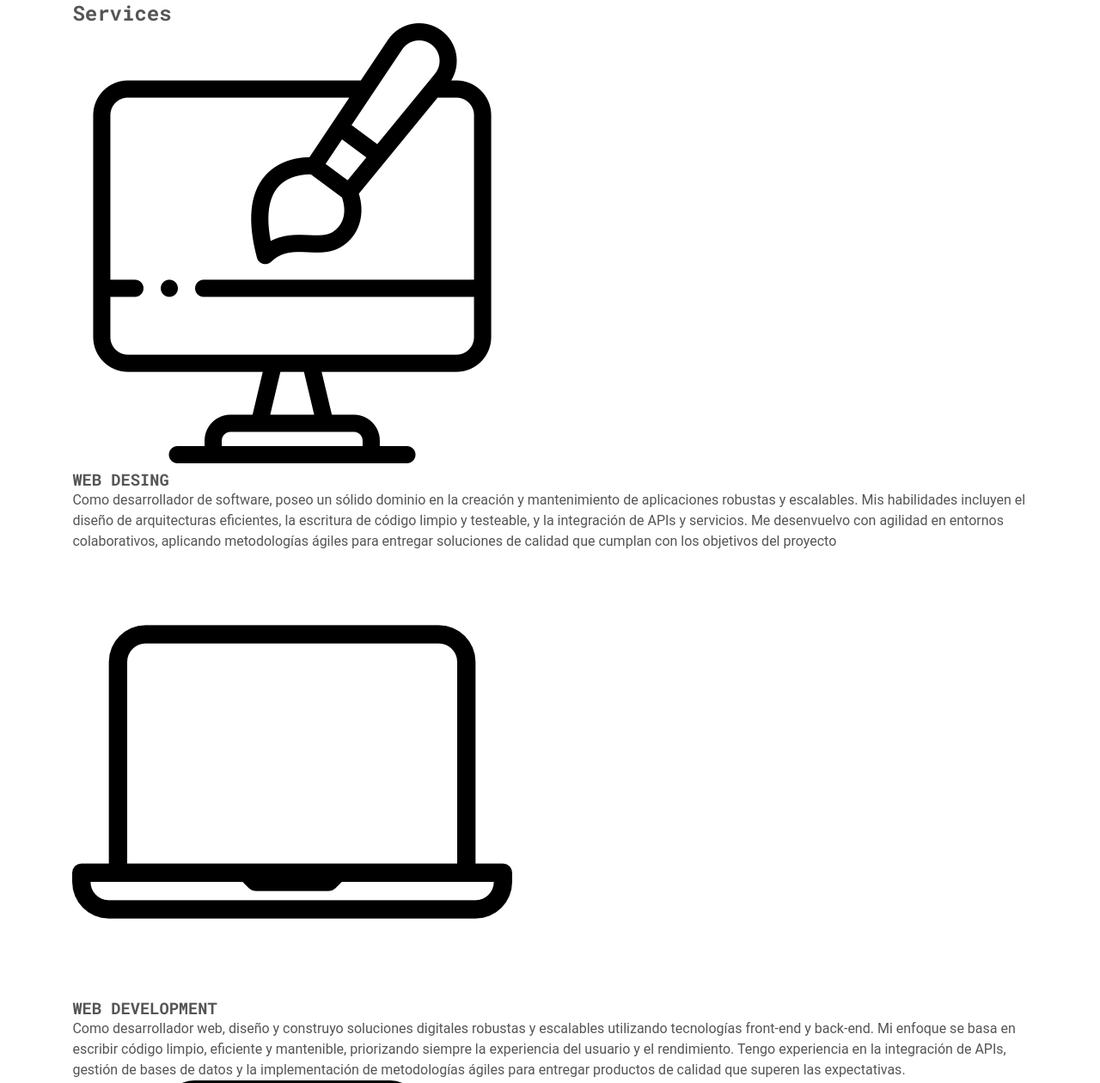
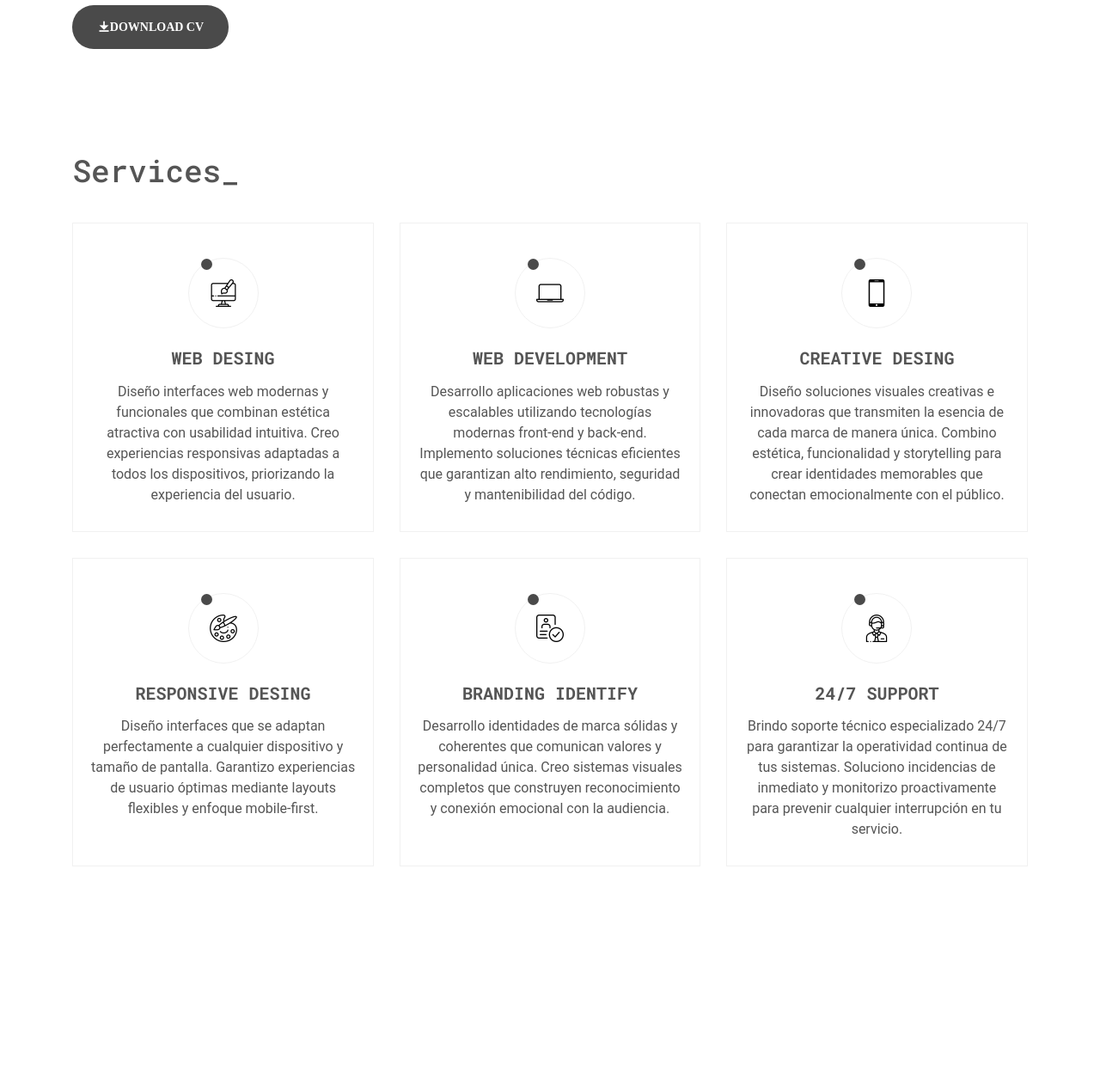
Before and after one commit to lilnewh/portafolio, a plain HTML site: page index.html in a window 1280 px wide. Shown: the part 878-2138 px from the top of the page at 86% size. Drawn offline with nearby package versions, Linux system fonts and the light colour scheme; a script that the page names is missing.

Commit message:
Estilos Video 2 y 3

```diff
--- a/estilos/style.css
+++ b/estilos/style.css
@@ -14,7 +14,7 @@
     --bg-color-alt: #e9ecef;
     --border-color: #f1f1f1;
     /*FUENTE Y TIPOGRAFIA*/
-    --roboto-font:'Roboto', san-serif;
+    --roboto-font:'Roboto', sans-serif;
     --mono-font: 'Roboto Mono', monospace;
     --font-japanese: 'Noto Sans JP', sans-serif;
     --fs-h1: 2.75rem;
@@ -85,6 +85,20 @@ textarea,input{
 .section{
     padding-top: 3.75rem;
     padding-bottom: 3.75rem;
+}
+.section_title{
+    font-size: var(--fs-h2);
+    line-height: 1.17em;
+    font-weight: var(--medium);
+    margin-bottom: 1.12em;
+}
+.text-lg{
+    font-size: var(--fs-lg);
+    line-height: 1.43em;
+}
+.text-sm{
+    font-size: var(--fs-sm);
+    line-height: 1.43em;
 }
 /*HEADER*/
 .header{
@@ -212,3 +226,84 @@ textarea,input{
     opacity: 1;
     color: var(--bg-color-alt)
 }
+/*SECTION HELLO*/
+.hello_details{
+    margin-bottom: 1.67em;
+    text-align: justify;
+}
+/*BUTTON DOWNLOAD*/
+.button{
+    display: inline-block;
+    background-color: var(--primary-color);
+    color: #fff;
+    padding: 1.1em 2.1em;
+    border-radius: 1.56rem;
+    font-weight: var(--semibold);
+    transition: 0.3s;
+}
+.button:hover{
+    background-color: rgb(163, 64, 64);
+}
+.button-flex{
+    display: inline-flex;
+    align-items: flex-start;
+    column-gap: 0.3rem;
+}
+/*ESTILOS PARA SERVICES*/
+.services_container{
+    grid-template-columns: repeat(3, 1fr);
+    gap: 1.875rem;
+}
+.services_item{
+    border: 1px solid var(--border-color);
+    padding: 2.5rem 1.25rem 1.875rem;
+    text-align: center;
+}
+.icon_box{
+    border: 1px solid var(--border-color);
+    width: 82px;
+    height: 82px;
+    border-radius: 50%;
+    margin: 0 auto;
+    margin-bottom: 1.25rem;
+    position: relative;
+    display: flex;
+}
+.services_icon{
+    width: 32px;
+    margin: auto;
+}
+.services_dot{
+    position: absolute;
+    left: 0;
+    top: 0;
+    width: 100%;
+    height: 100%;
+    /*background-color: #4a4a4a;/*TAPA NUESTRA IMAGEN
+    background-color: var(--text-color);*/
+    animation: service-dot 2s linear infinite;
+    animation-play-state: paused;
+}
+.services_item:hover,
+.services_icon{
+    animation-play-state: running;
+}
+@keyframes service-dot{
+    0%{
+        transform: rotate(0deg);
+    }
+    100%{
+        transform: rotate(1turn);
+    }
+}
+.dot{
+    width: 13px;
+    height: 13px;
+    background-color: var(--tittle-color);
+    border-radius: 50%;
+    position: absolute;
+    left: 0.9rem;
+}
+.services_title{
+    margin-bottom: 0.8rem;
+}
--- a/index.html
+++ b/index.html
@@ -32,7 +32,7 @@
                 </div>
             </div>
             <!--ETIQUETA MENU-->
-            <div class="nav__togle" id="nav-toggle">
+            <div class="nav__toggle" id="nav-toggle">
                 <i class="ri-menu-fill"></i>
             </div>
         </nav><!--FIN DE NAV-->
@@ -44,17 +44,17 @@
             <div class="home__container container grid">
                 <img src="img/imagen whatsapp.jpg" alt="Taylor Conejo" class="home__img">
                 <div class="home__data">
-                    <h1 class="home__name">Taylor Conejo</h1>
-                    <p class="home__work">ESTUDIANTE</p>
+                    <h1 class="home__name">Kevin Diaz</h1>
+                    <p class="home__work">Docente</p>
                     <dl class="home__list">
                         <dt>AGE:</dt>
-                        <dd>20</dd>
+                        <dd>25</dd>
                         <dt>PHONE:</dt>
-                        <dd>+593 0986345855</dd>
+                        <dd>+593 096545343654</dd>
                         <dt>email:</dt>
-                        <dd>conejo.taylor@gmail.com</dd>
+                        <dd>diaz.kevin@gmail.com</dd>
                         <dt>ADDRESS:</dt>
-                        <dd>Otavalo-Ecuador</dd>
+                        <dd>Madrid-España</dd>
                     </dl>
                     <div class="home__socials">
                         <a href="https://github.com/dashboard" target="_blank" class="home__social-links">
@@ -70,7 +70,7 @@
         </section>
         <!--PRESENTACION HELLO-->
         <section class="hello section container">
-            <h2 class="section_title">Hi</h2>
+            <h2 class="section_title">Hi_</h2>
             <p class="hello_details text-lg">
                 Soy un profesional enfocado en el desarrollo web, apasionado por la tecnología, la innovación y el
                 diseño digital. Disfruto transformar ideas en sitios web modernos, funcionales y adaptables a cualquier
@@ -87,7 +87,7 @@
         </section>
         <!--SECVICES-->
         <section class="services section container" id="services">
-            <h2 class="section_title">Services</h2>
+            <h2 class="section_title">Services_</h2>
             <div class="services_container grid">
                 <div class="services_item">
                     <div class="icon_box">
@@ -97,12 +97,9 @@
                         </div>
                     </div>
                     <h3 class="services_title text-lg">WEB DESING</h3>
-                    <p class="services_detail">Como desarrollador de software, poseo un sólido dominio en la creación y
-                        mantenimiento de aplicaciones robustas y escalables. Mis habilidades incluyen el diseño de
-                        arquitecturas eficientes, la escritura de código limpio y testeable, y la integración de APIs y
-                        servicios. Me desenvuelvo con agilidad en entornos colaborativos, aplicando metodologías ágiles
-                        para
-                        entregar soluciones de calidad que cumplan con los objetivos del proyecto</p>
+                    <p class="services_detail">Diseño interfaces web modernas y funcionales que combinan estética
+                        atractiva con usabilidad intuitiva. Creo experiencias responsivas adaptadas a todos los
+                        dispositivos, priorizando la experiencia del usuario.</p>
                 </div>
                 <div class="services_item">
                     <div class="icon_box">
@@ -112,12 +109,9 @@
                         </div>
                     </div>
                     <h3 class="services_title text-lg">WEB DEVELOPMENT</h3>
-                    <p class="services_detail">Como desarrollador web, diseño y construyo soluciones digitales robustas
-                        y
-                        escalables utilizando tecnologías front-end y back-end. Mi enfoque se basa en escribir código
-                        limpio, eficiente y mantenible, priorizando siempre la experiencia del usuario y el rendimiento.
-                        Tengo experiencia en la integración de APIs, gestión de bases de datos y la implementación de
-                        metodologías ágiles para entregar productos de calidad que superen las expectativas.</p>
+                    <p class="services_detail">Desarrollo aplicaciones web robustas y escalables utilizando tecnologías
+                        modernas front-end y back-end. Implemento soluciones técnicas eficientes que garantizan alto
+                        rendimiento, seguridad y mantenibilidad del código.</p>
                 </div>
                 <div class="services_item">
                     <div class="icon_box">
@@ -127,14 +121,9 @@
                         </div>
                     </div>
                     <h3 class="services_title text-lg">CREATIVE DESING</h3>
-                    <p class="services_detail">Como diseñador creativo, transformo ideas en experiencias visuales
-                        impactantes y funcionales. Mi proceso combina la innovación con una meticulosa atención al
-                        detalle,
-                        asegurando que cada proyecto cuente una historia coherente y conecte con su audiencia. Dominio
-                        las
-                        herramientas más actuales para materializar conceptos desde el boceto inicial hasta el
-                        entregable
-                        final.</p>
+                    <p class="services_detail">Diseño soluciones visuales creativas e innovadoras que transmiten la
+                        esencia de cada marca de manera única. Combino estética, funcionalidad y storytelling para crear
+                        identidades memorables que conectan emocionalmente con el público.</p>
                 </div>
                 <div class="services_item">
                     <div class="icon_box">
@@ -144,14 +133,11 @@
                         </div>
                     </div>
                     <h3 class="services_title text-lg">RESPONSIVE DESING</h3>
-                    <p class="services_detail">Como especialista en Responsive Design, diseño y desarrollo interfaces
-                        que se
-                        adaptan de manera fluida a cualquier dispositivo y tamaño de pantalla. Utilizo un enfoque
-                        mobile-first, combinando CSS3, Flexbox y Grid para crear layouts flexibles e intuitivos. Mi
-                        objetivo
-                        es garantizar una experiencia de usuario óptima, accesible y visualmente coherente en
-                        navegadores de
-                        escritorio, tablets y smartphones.</p>
+                    <p class="services_detail">Diseño interfaces que se adaptan perfectamente a cualquier dispositivo y
+                        tamaño de pantalla. Garantizo experiencias de usuario óptimas mediante layouts flexibles y
+                        enfoque mobile-first.
+
+                    </p>
                 </div>
                 <div class="services_item">
                     <div class="icon_box">
@@ -161,13 +147,9 @@
                         </div>
                     </div>
                     <h3 class="services_title text-lg">BRANDING IDENTIFY</h3>
-                    <p class="services_detail">Como especialista en Brand Identity, desarrollo sistemas de marca
-                        integrales
-                        que trascienden lo estético para comunicar valores y conectar emocionalmente con el público. A
-                        través de una investigación profunda, construyo universos visuales coherentes que se aplican con
-                        precisión en logotipos, paletas cromáticas, tipografía y tono de voz. Mi objetivo es crear
-                        identidades memorables y consistentes que posicionen a las marcas de manera estratégica en un
-                        mercado competitivo.</p>
+                    <p class="services_detail">Desarrollo identidades de marca sólidas y coherentes que comunican
+                        valores y personalidad única. Creo sistemas visuales completos que construyen reconocimiento y
+                        conexión emocional con la audiencia.</p>
                 </div>
                 <div class="services_item">
                     <div class="icon_box">
@@ -177,15 +159,11 @@
                         </div>
                     </div>
                     <h3 class="services_title text-lg">24/7 SUPPORT</h3>
-                    <p class="services_detail">Ofrezco soporte técnico continuo 24/7, garantizando asistencia inmediata
-                        y
-                        resolutiva en cualquier momento del día. Mi compromiso es brindar soluciones rápidas y
-                        efectivas,
-                        manteniendo la operatividad y estabilidad de sistemas y aplicaciones. Con monitorización
-                        proactiva y
-                        respuesta ágil, aseguro que la interrupción de servicios sea mínima y la experiencia del
-                        usuario,
-                        siempre óptima.</p>
+                    <p class="services_detail">Brindo soporte técnico especializado 24/7 para garantizar la operatividad
+                        continua de tus sistemas. Soluciono incidencias de inmediato y monitorizo proactivamente para
+                        prevenir cualquier interrupción en tu servicio.
+
+                    </p>
                 </div>
             </div>
         </section>
```
